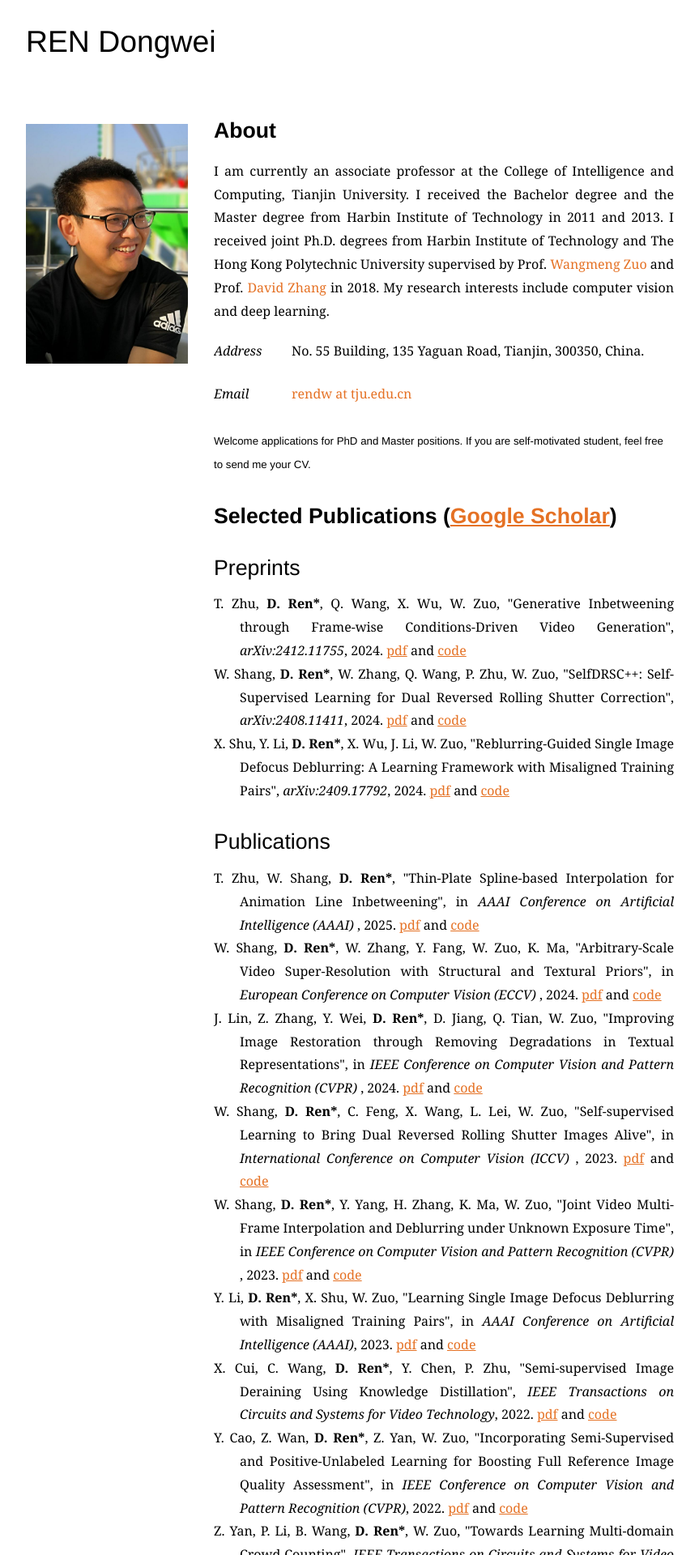
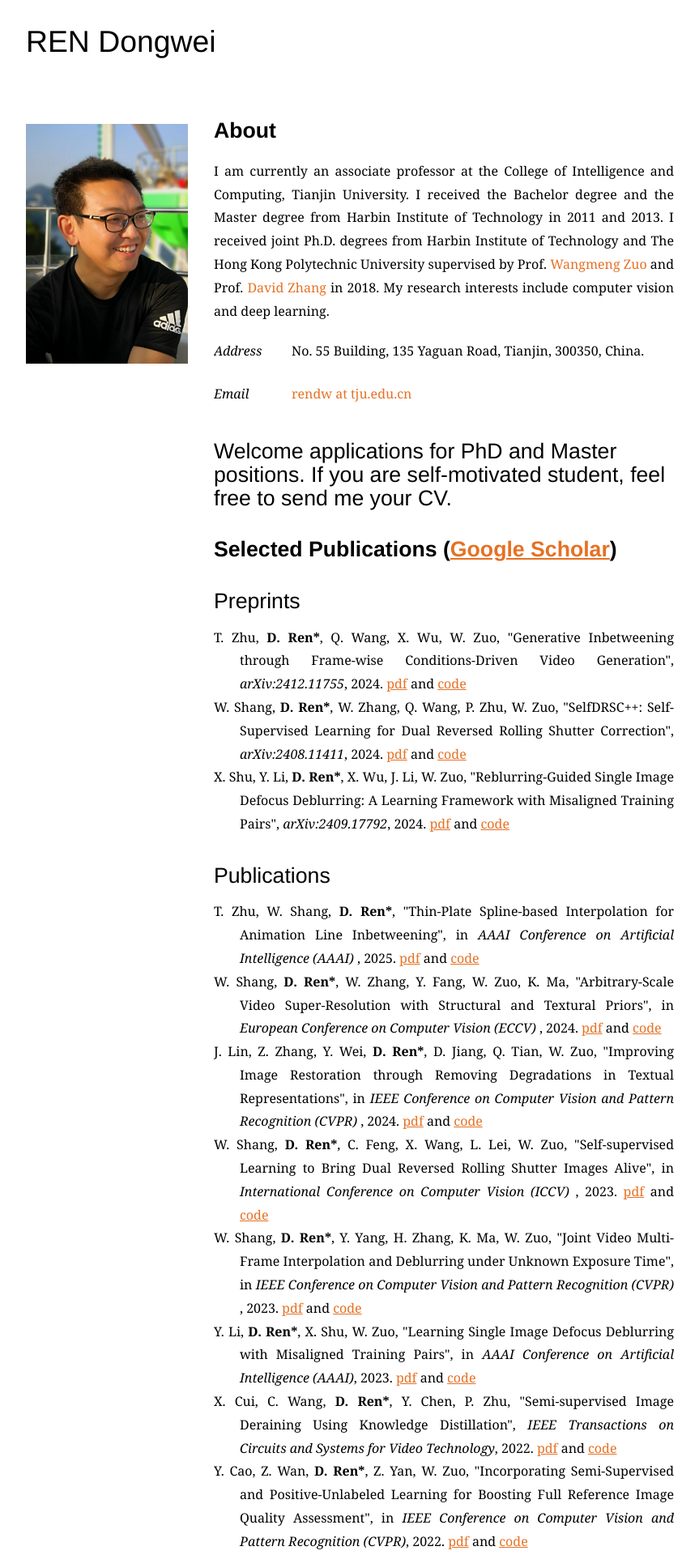
Before and after one commit to csdwren/csdwren.github.io, a Jekyll site: the page built from index.html, in a window 1280 px wide. Shown: the top 1920 px of the page at 81% size, without its empty margins (208-1071 px from the left). Built offline with Jekyll 4.4.1, drawn with Linux system fonts in a browser that asks for light colours; some web fonts are replaced.

Commit message:
Update index.html

```diff
--- a/index.html
+++ b/index.html
@@ -24,9 +24,9 @@
               </dd>
       </dl>
 
-<h5>
+<h4>
 Welcome applications for PhD and Master positions. If you are self-motivated student, feel free to send me your CV.
-</h5>
+</h4>
 
 <h4><strong>Selected Publications (<a href="https://scholar.google.com/citations?user=pKmdGZgAAAAJ&hl=en&oi=ao"><u>Google Scholar</u></a>)</strong></h4>
 
```
